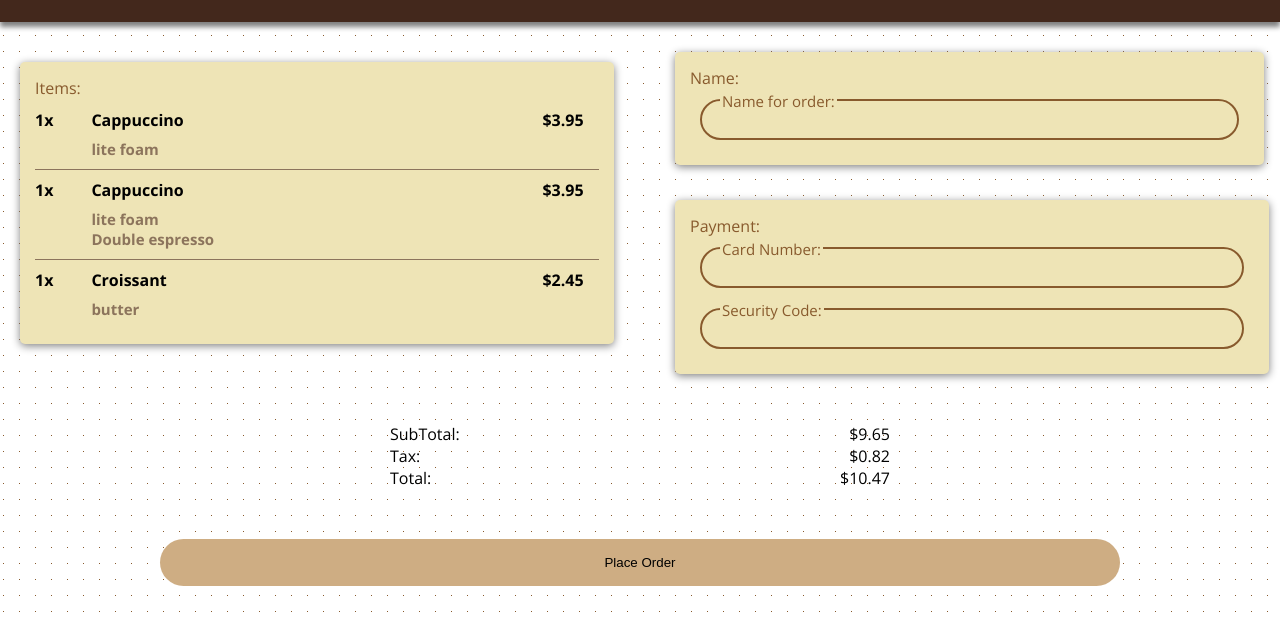
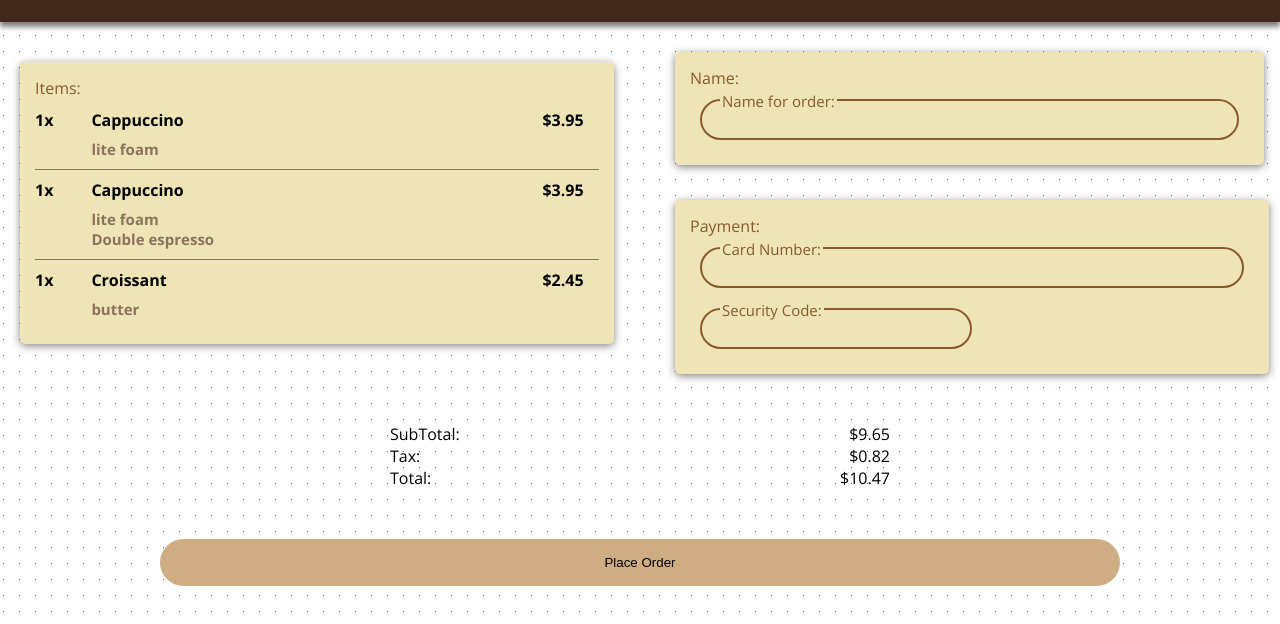
Before and after one commit to The-Demonologist/css_proj, a plain HTML site: page index.html in a window 1280 px wide. Shown: the part 78-702 px from the top of the page. Drawn offline with nearby package versions, Linux system fonts and the light colour scheme.

Commit message:
slight adjustment to make ccv field smaller
slight adjustment to make ccv field smaller than card field

```diff
--- a/src/style.css
+++ b/src/style.css
@@ -138,6 +138,10 @@ body {
     font-size: 18px;
 }
 
+.user-input.ccv {
+    width: 50%;
+}
+
 .input-label {
     color:#885a2d;
     background-color: rgb(238,228,182);
```
